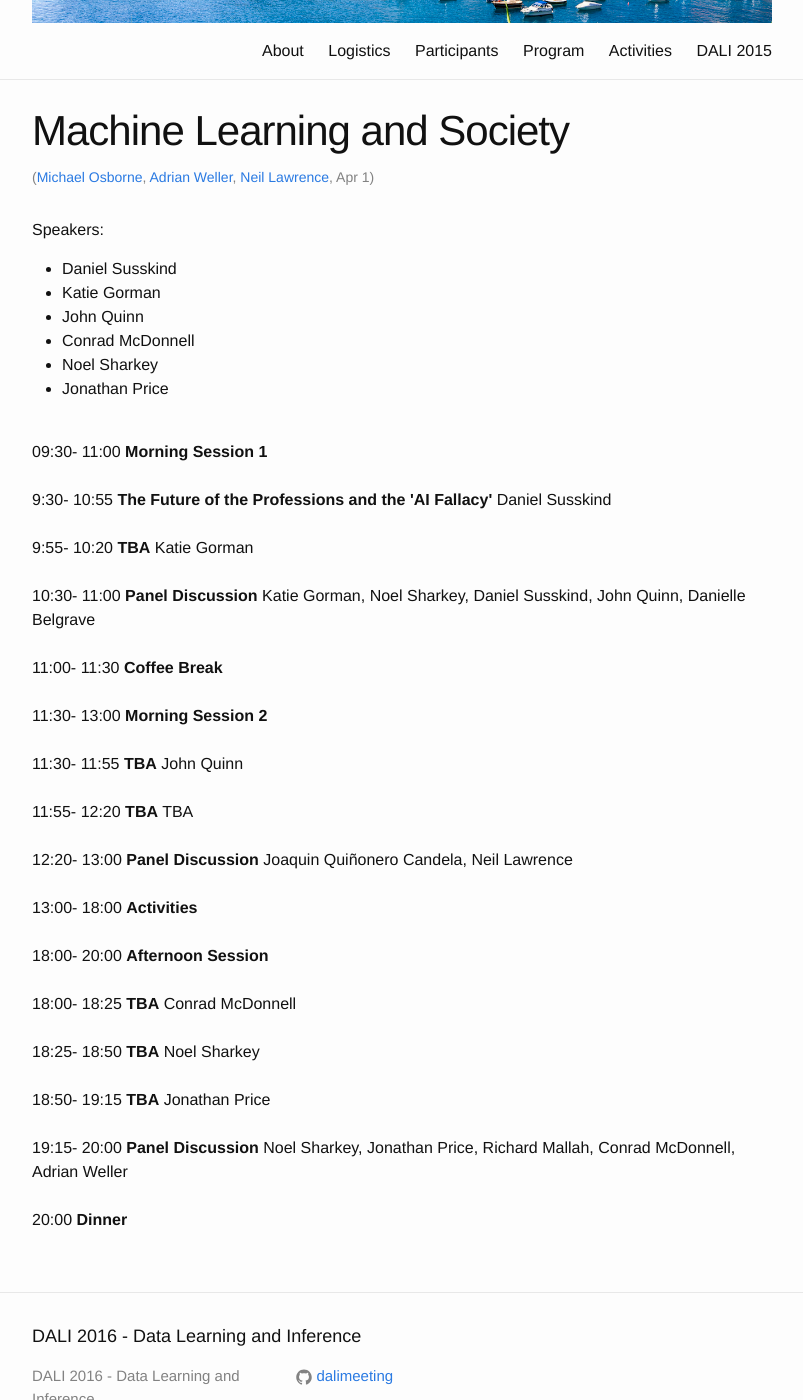
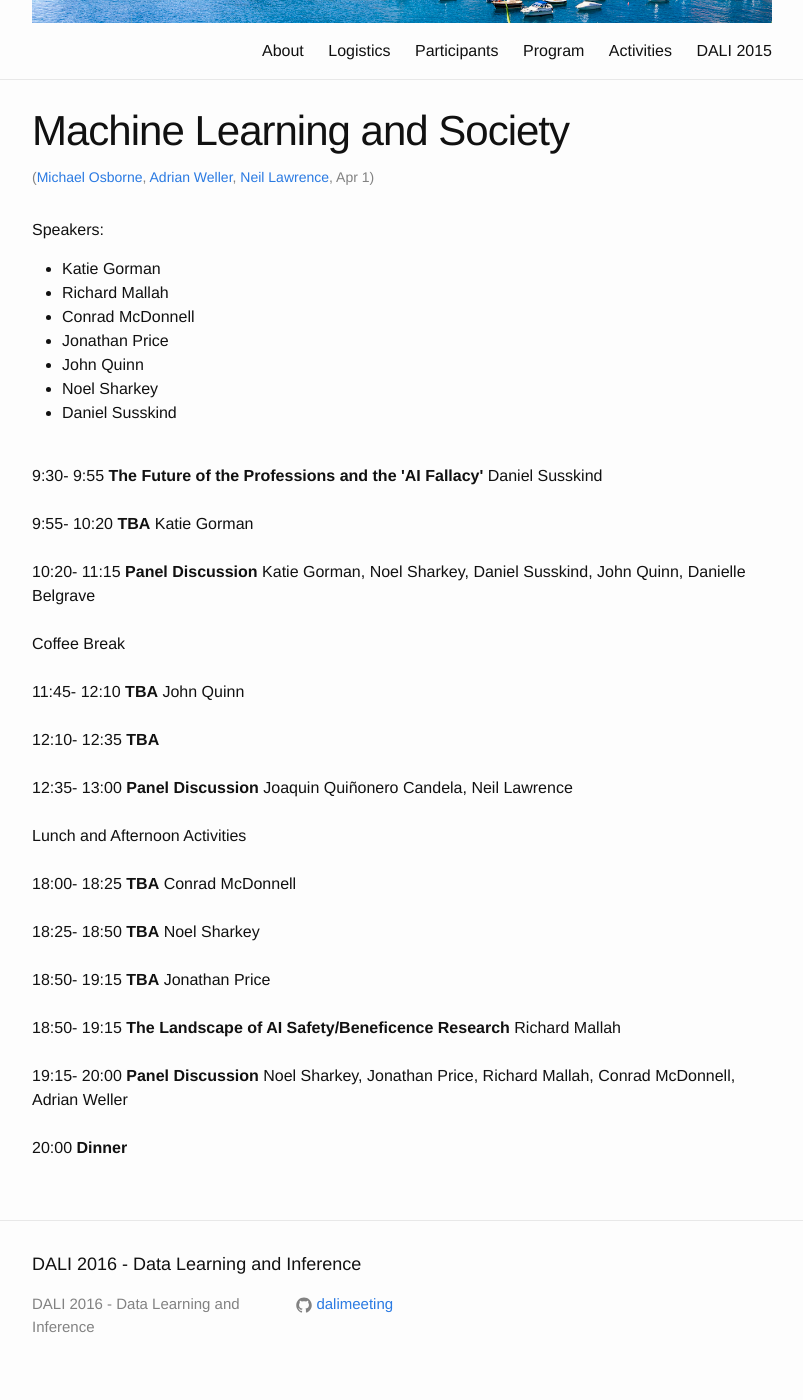
Before and after one commit to dalimeeting/dalimeeting.github.io, a Jekyll site: the page built from _posts/2016-04-01-machine-learning-society.md, in a window 1280 px wide and 1400 px high, scrolled down 328 px. Shown: the whole window, without its empty margins (238-1041 px from the left). Built offline with Jekyll 4.4.1, drawn with Linux system fonts in a browser that asks for light colours.

Commit message:
updated ML&Society workshop

```diff
--- a/_posts/2016-04-01-machine-learning-society.md
+++ b/_posts/2016-04-01-machine-learning-society.md
@@ -18,45 +18,33 @@ organizers:
   url: "http://inverseprobability.com"
   institute: University of Sheffield
 talks:
-- title: "Morning Session 1"
-  start: "09:30"
-  end: "11:00"
 - title: "The Future of the Professions and the 'AI Fallacy'"
   speaker:  "Daniel Susskind"
   start: "9:30"
-  end: "10:55"
+  end: "9:55"
 - title: "TBA"
   speaker: "Katie Gorman"
   start: "9:55"
   end: "10:20"
 - title: "Panel Discussion"
   speaker: "Katie Gorman, Noel Sharkey, Daniel Susskind, John Quinn, Danielle Belgrave"
-  start: "10:30"
-  end: "11:00"
-- title: "Coffee Break"
-  start: "11:00"
-  end: "11:30"
-- title: "Morning Session 2"
-  start: "11:30"
-  end: "13:00"
+  start: "10:20"
+  end: "11:15"
+- title: ""
+  start: "Coffee Break"
 - title: "TBA"
   speaker: "John Quinn"
-  start: "11:30"
-  end: "11:55"
+  start: "11:45"
+  end: "12:10"
 - title: "TBA"
-  speaker: "TBA"
-  start: "11:55"
-  end: "12:20"
+  start: "12:10"
+  end: "12:35"
 - title: "Panel Discussion"
   speaker: "Joaquin Quiñonero Candela, Neil Lawrence"
-  start: "12:20"
+  start: "12:35"
   end: "13:00"
-- title: "Activities"
-  start: "13:00"
-  end: "18:00"
-- title: "Afternoon Session"
-  start: "18:00"
-  end: "20:00"
+- title: ""
+  start: "Lunch and Afternoon Activities"
 - title: "TBA"
   speaker: "Conrad McDonnell"
   start: "18:00"
@@ -69,6 +57,11 @@ talks:
   speaker: "Jonathan Price"
   start: "18:50"
   end: "19:15"
+- title: "The Landscape of AI Safety/Beneficence
+Research"
+  speaker: "Richard Mallah"
+  start: "18:50"
+  end: "19:15"
 - title: "Panel Discussion"
   speaker: "Noel Sharkey, Jonathan Price, Richard Mallah, Conrad McDonnell, Adrian Weller"
   start: "19:15"
@@ -76,10 +69,11 @@ talks:
 - title: "Dinner"
   start: "20:00"
 speakers:
+- Katie Gorman
+- Richard Mallah
+- Conrad McDonnell
+- Jonathan Price
+- John Quinn
+- Noel Sharkey
 - Daniel Susskind
-- Katie Gorman
-- John Quinn
-- Conrad McDonnell
-- Noel Sharkey
-- Jonathan Price
 ---
```
